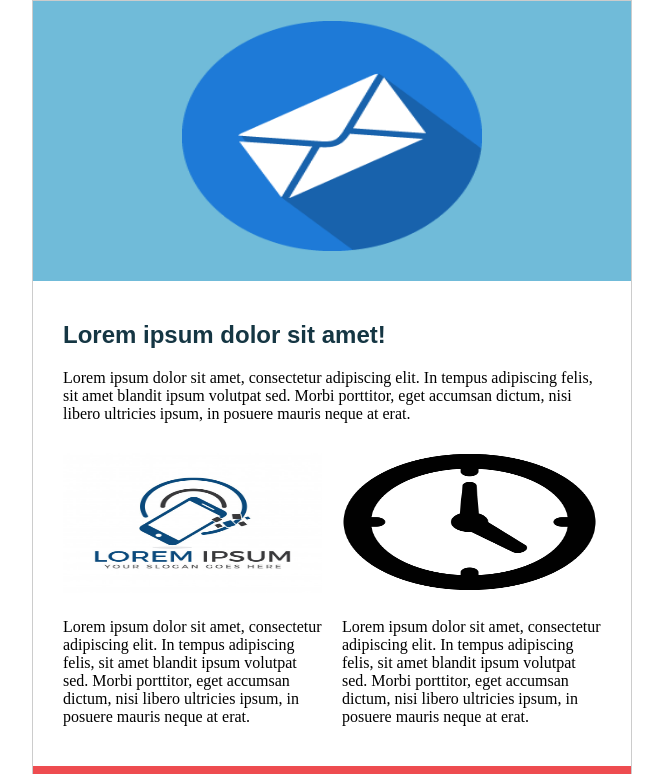
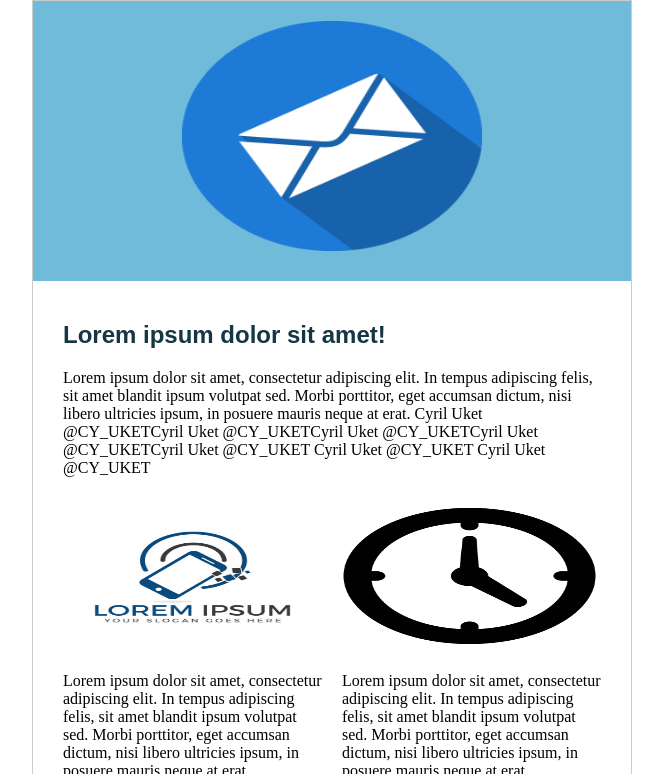
Before and after one commit to cyuket/project-email, a plain HTML site: page Email Page 2/index.html in a window 1280 px wide. Shown: the top 774 px of the page, without its empty margins (308-971 px from the left). Drawn offline with Linux system fonts and the light colour scheme.

Commit message:
Cyril Uket @CY_UKET

```diff
--- a/Email Page 2/index.html
+++ b/Email Page 2/index.html
@@ -2,7 +2,7 @@
 <html xmlns="http://www.w3.org/1999/xhtml">
  <head>
   <meta http-equiv="Content-Type" content="text/html; charset=UTF-8" />
-  <title>ThankGod Egbo @Tha Truth</title>
+  <title>Cyril Uket @CY_UKET</title>
   <meta name="viewport" content="width=device-width, initial-scale=1.0"/>
 </head>
 
@@ -26,7 +26,7 @@
  </tr>
  <tr>
   <td style="padding: 20px 0 30px 0;">
-   Lorem ipsum dolor sit amet, consectetur adipiscing elit. In tempus adipiscing felis, sit amet blandit ipsum volutpat sed. Morbi porttitor, eget accumsan dictum, nisi libero ultricies ipsum, in posuere mauris neque at erat.
+   Lorem ipsum dolor sit amet, consectetur adipiscing elit. In tempus adipiscing felis, sit amet blandit ipsum volutpat sed. Morbi porttitor, eget accumsan dictum, nisi libero ultricies ipsum, in posuere mauris neque at erat. Cyril Uket @CY_UKETCyril Uket @CY_UKETCyril Uket @CY_UKETCyril Uket @CY_UKETCyril Uket @CY_UKET Cyril Uket @CY_UKET Cyril Uket @CY_UKET
   </td>
  </tr>
  <tr>
```
Also changed, not shown: Email Page 1/index.html (+2 -2 lines).
